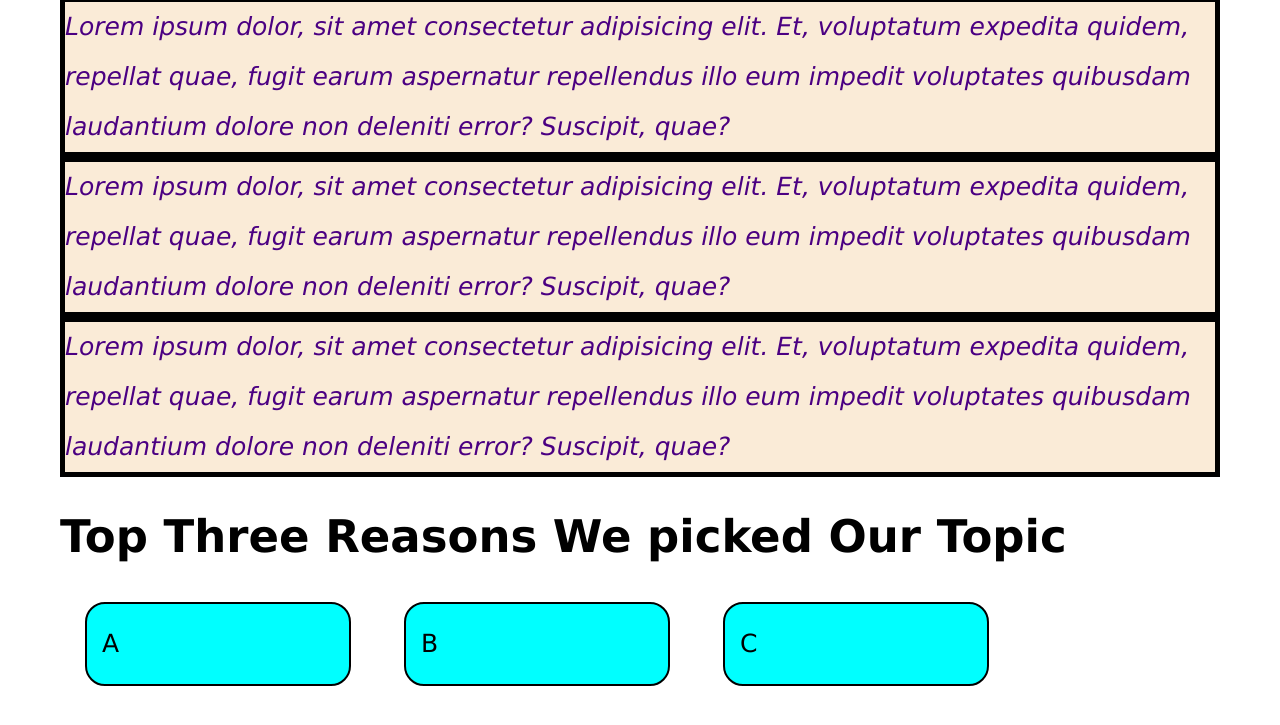
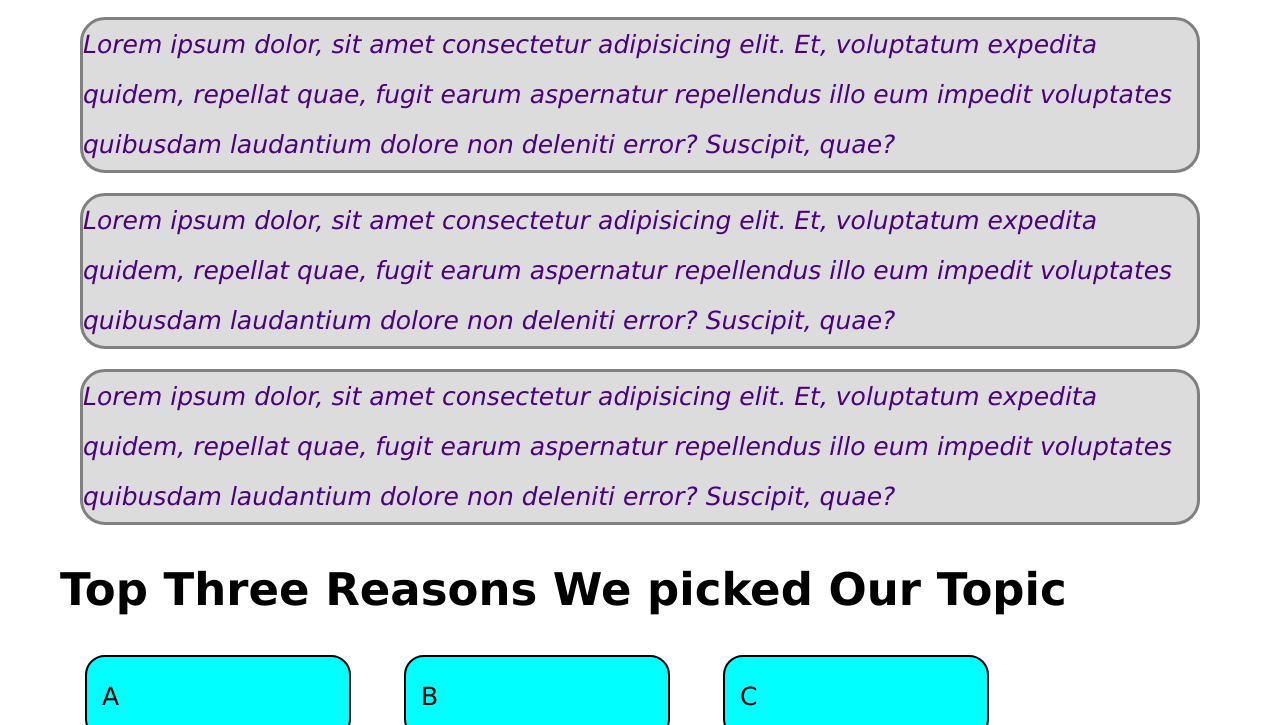
Before and after one commit to rachit909/week3, a plain HTML site: page index.html in a window 1280 px wide. Shown: the part 767-1492 px from the top of the page. Drawn offline with Linux system fonts and the light colour scheme.

Commit message:
updating paragraph

```diff
--- a/css/student3.css
+++ b/css/student3.css
@@ -1,5 +1,9 @@
 html *{
     font-family: 'Lucida Sans', 'Lucida Sans Regular', 'Lucida Grande', 'Lucida Sans Unicode';
+}
+
+main {
+    margin: 50px;
 }
 
 body {
@@ -8,7 +12,7 @@ body {
     line-height: 1.15;
 }
 
-h1,h2, h3{
+h1, h2, h3{
     font-weight: bold;
     margin-top: 15px;
     font-size: 45px;
@@ -47,10 +51,6 @@ main img {
     box-sizing: border-box;
 }
 
-main {
-    margin: 50px;
-}
-
 li {
     border-radius: 20px;
     border: 5px solid black;
@@ -58,3 +58,10 @@ li {
     margin: 20px;
     padding: 10px;
 }
+
+p {
+    background-color: gainsboro;
+    border-radius: 25px;
+    border: 3px solid gray;
+    margin: 20px;
+}
```
